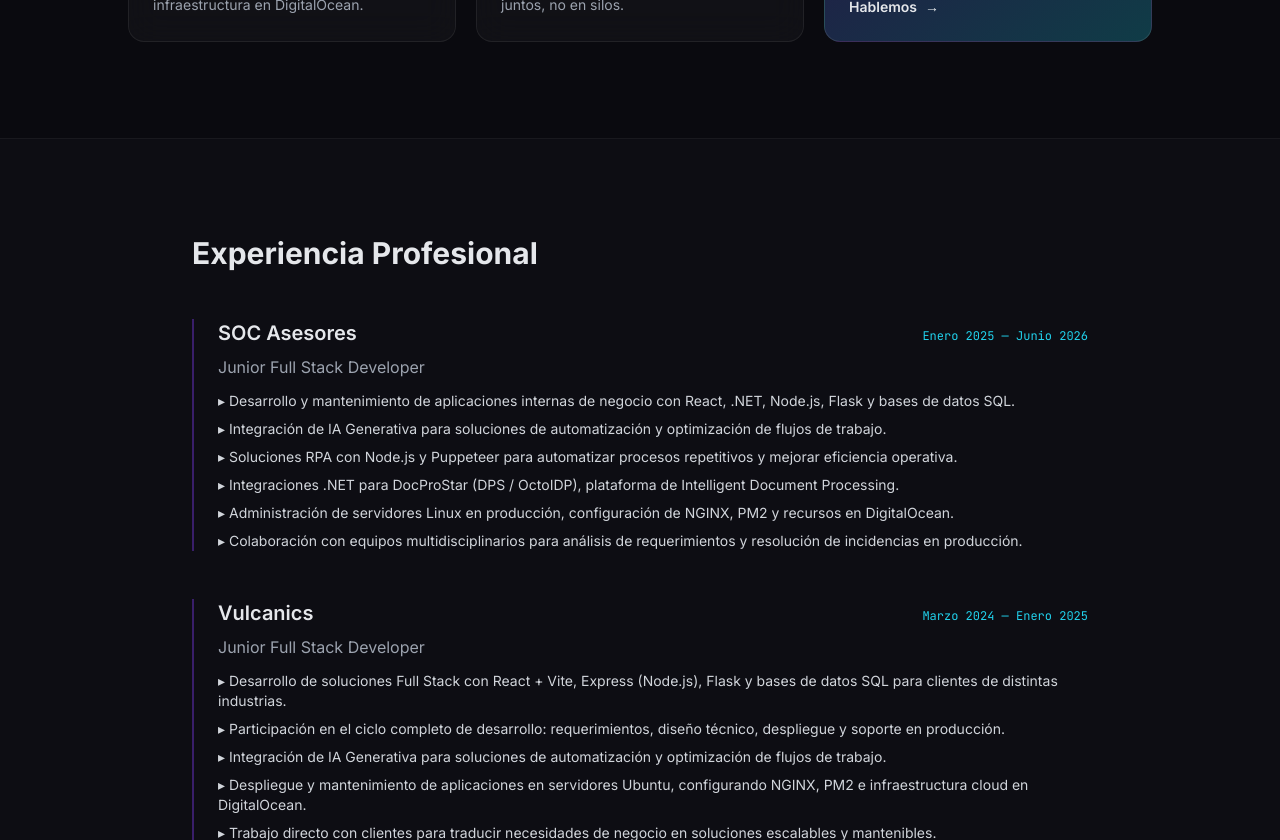
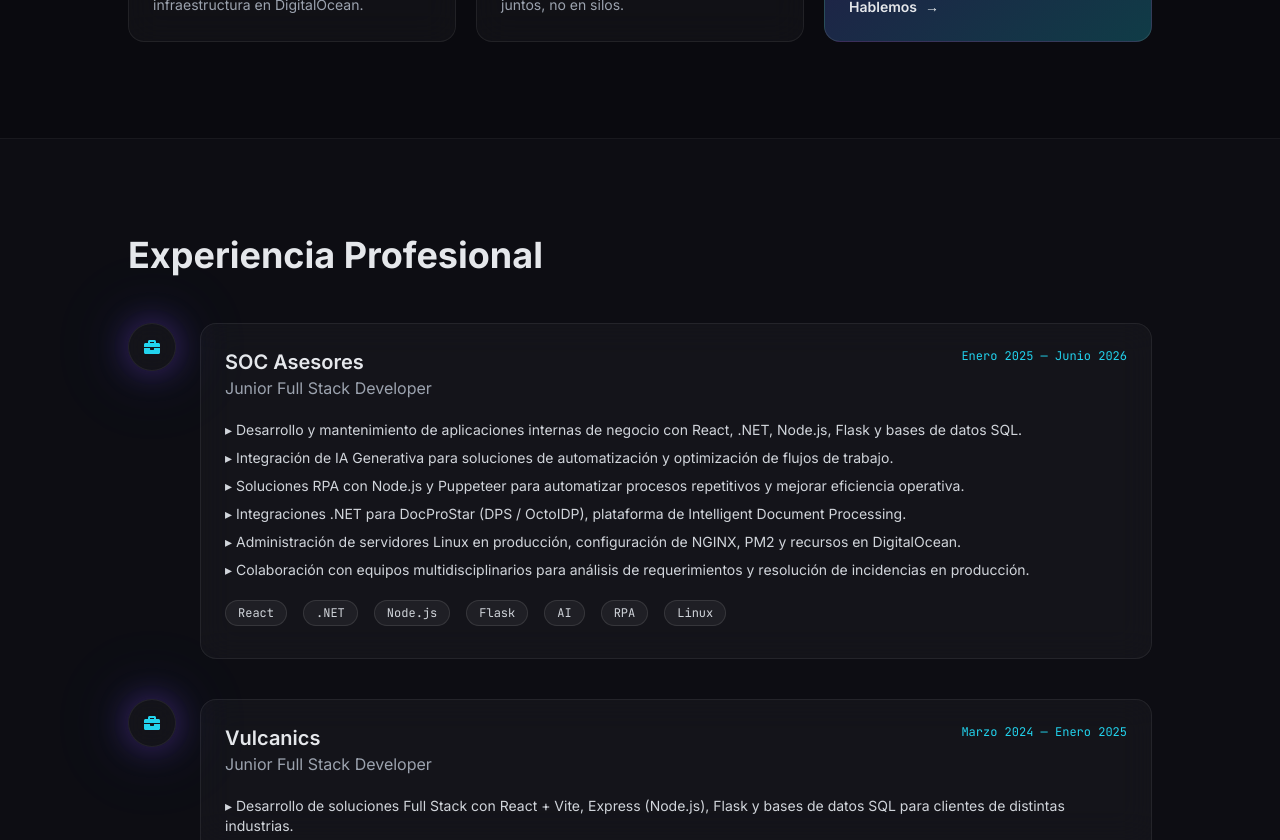
Before and after one commit to axelgh-dev/AxelHernandezDev, a React (Vite) app: page / in a window 1280 px wide. Shown: the part 1960-2800 px from the top of the page. Built offline with nearby package versions, Linux system fonts and the light colour scheme.

Commit message:
[FEATURE] Experience and Education

```diff
--- a/src/components/Experience.jsx
+++ b/src/components/Experience.jsx
@@ -1,45 +1,185 @@
 import { motion } from "framer-motion";
 
+import {
+  FaBriefcase,
+  FaGraduationCap,
+} from "react-icons/fa";
+
+function TimelineCard({
+  title,
+  subtitle,
+  date,
+  points,
+  badges = [],
+  icon,
+  index,
+}) {
+  return (
+    <motion.div
+      initial={{
+        opacity: 0,
+        x: index % 2 === 0 ? -50 : 50,
+      }}
+      whileInView={{
+        opacity: 1,
+        x: 0,
+      }}
+      viewport={{ once: true }}
+      transition={{
+        duration: 0.6,
+        delay: index * 0.15,
+      }}
+      className="relative flex items-start gap-6"
+    >
+      {/* Nodo */}
+
+      <div className="relative z-10 flex flex-col items-center">
+        <div
+          className="
+            w-12
+            h-12
+            rounded-full
+            glass-card
+            glow
+            flex
+            items-center
+            justify-center
+            text-cyan-400
+          "
+        >
+          {icon}
+        </div>
+
+        <div className="w-[2px] h-full bg-gradient-to-b from-cyan-500/50 to-violet-500/20" />
+      </div>
+
+      {/* Card */}
+
+      <motion.div
+        whileHover={{
+          y: -5,
+          scale: 1.01,
+        }}
+        className="
+          flex-1
+          glass-card
+          rounded-2xl
+          p-6
+        "
+      >
+        <div className="flex flex-wrap justify-between gap-2">
+          <div>
+            <h4 className="text-xl font-semibold">
+              {title}
+            </h4>
+
+            <p className="text-muted">
+              {subtitle}
+            </p>
+          </div>
+
+          <span className="font-mono text-xs text-accent2">
+            {date}
+          </span>
+        </div>
+
+        <ul className="mt-5 space-y-2 text-sm text-gray-300">
+          {points.map((point, i) => (
+            <li key={i}>
+              ▸ {point}
+            </li>
+          ))}
+        </ul>
+
+        {!!badges.length && (
+          <div className="flex flex-wrap gap-2 mt-5">
+            {badges.map((badge) => (
+              <span
+                key={badge}
+                className="badge"
+              >
+                {badge}
+              </span>
+            ))}
+          </div>
+        )}
+      </motion.div>
+    </motion.div>
+  );
+}
 
 export default function Experience({ t }) {
   return (
-    <section id="experience" className="py-24 px-6 border-t border-white/5 bg-surface/40">
-      <motion.div
-        className="max-w-4xl mx-auto"
-        initial={{ opacity: 0, y: 30 }}
-        whileInView={{ opacity: 1, y: 0 }}
-        viewport={{ once: true, margin: "-100px" }}
-        transition={{ duration: 0.6 }}
-      >
-        <h3 className="text-3xl font-bold mb-12">{t.sectionsTitle.experience}</h3>
+    <section
+      id="experience"
+      className="
+        py-24
+        px-6
+        border-t
+        border-white/5
+        bg-surface/40
+      "
+    >
+      <div className="max-w-5xl mx-auto">
+        {/* EXPERIENCE */}
 
-        <div className="space-y-12">
-          {t.experience.map((job) => (
-            <div key={job.company} className="border-l-2 border-accent/40 pl-6">
-              <div className="flex flex-wrap justify-between items-baseline mb-2">
-                <h4 className="text-xl font-semibold">{job.company}</h4>
-                <span className="font-mono text-xs text-accent2">{job.date}</span>
-              </div>
-              <p className="text-muted mb-3">{job.role}</p>
-              <ul className="space-y-2 text-gray-300 text-sm">
-                {job.points.map((p, i) => <li key={i}>▸ {p}</li>)}
-              </ul>
-            </div>
-          ))}
-        </div>
+        <motion.div
+          initial={{ opacity: 0 }}
+          whileInView={{ opacity: 1 }}
+          viewport={{ once: true }}
+        >
+          <h3 className="text-4xl font-bold mb-12">
+            {t.sectionsTitle.experience}
+          </h3>
 
-        <br />
+          <div className="space-y-10">
+            {t.experience.map((job, index) => (
+              <TimelineCard
+                key={job.company}
+                title={job.company}
+                subtitle={job.role}
+                date={job.date}
+                points={job.points}
+                badges={job.badges}
+                icon={<FaBriefcase />}
+                index={index}
+              />
+            ))}
+          </div>
+        </motion.div>
 
-        <h3 className="text-3xl font-bold mb-5">{t.sectionsTitle.education}</h3>
-        <div className="mt-10 border-l-2 border-accent2/40 pl-6">
+        {/* Divider */}
 
-          <h4 className="text-xl font-semibold mb-1">{t.education.degree}</h4>
-          <p className="text-muted text-sm mb-3">{t.education.school} · {t.education.date}</p>
-          <div className="flex flex-wrap gap-2">
-            {t.education.coursework.map((c) => <span key={c} className="badge">{c}</span>)}
-          </div>
-        </div>
-      </motion.div>
+        <div className="my-20 h-px bg-gradient-to-r from-transparent via-white/10 to-transparent" />
+
+        {/* EDUCATION */}
+
+        <motion.div
+          initial={{ opacity: 0 }}
+          whileInView={{ opacity: 1 }}
+          viewport={{ once: true }}
+        >
+          <h3 className="text-4xl font-bold mb-12">
+            {t.sectionsTitle.education}
+          </h3>
+
+          <TimelineCard
+            title={t.education.degree}
+            subtitle={t.education.school}
+            date={t.education.date}
+            points={t.education.coursework}
+            icon={<FaGraduationCap />}
+            badges={[
+              "Software Architecture",
+              "REST APIs",
+              "Scrum",
+              "Testing",
+              "Distributed Systems",
+            ]}
+            index={0}
+          />
+        </motion.div>
+      </div>
     </section>
   );
 }
--- a/src/data/profile.js
+++ b/src/data/profile.js
@@ -48,6 +48,15 @@ export const content = {
         company: "SOC Asesores",
         role: "Junior Full Stack Developer",
         date: "Enero 2025 — Junio 2026",
+        badges: [
+          "React",
+          ".NET",
+          "Node.js",
+          "Flask",
+          "AI",
+          "RPA",
+          "Linux",
+        ],
         points: [
           "Desarrollo y mantenimiento de aplicaciones internas de negocio con React, .NET, Node.js, Flask y bases de datos SQL.",
           "Integración de IA Generativa para soluciones de automatización y optimización de flujos de trabajo.",
@@ -140,6 +149,15 @@ export const content = {
         company: "SOC Asesores",
         role: "Junior Full Stack Developer",
         date: "January 2025 — June 2026",
+        badges: [
+          "React",
+          ".NET",
+          "Node.js",
+          "Flask",
+          "AI",
+          "RPA",
+          "Linux",
+        ],
         points: [
           "Built and maintained internal business applications using React, .NET, Node.js, Flask and SQL databases.",
           "Integrated generative AI (LLMs) into development and automation workflows.",
```
